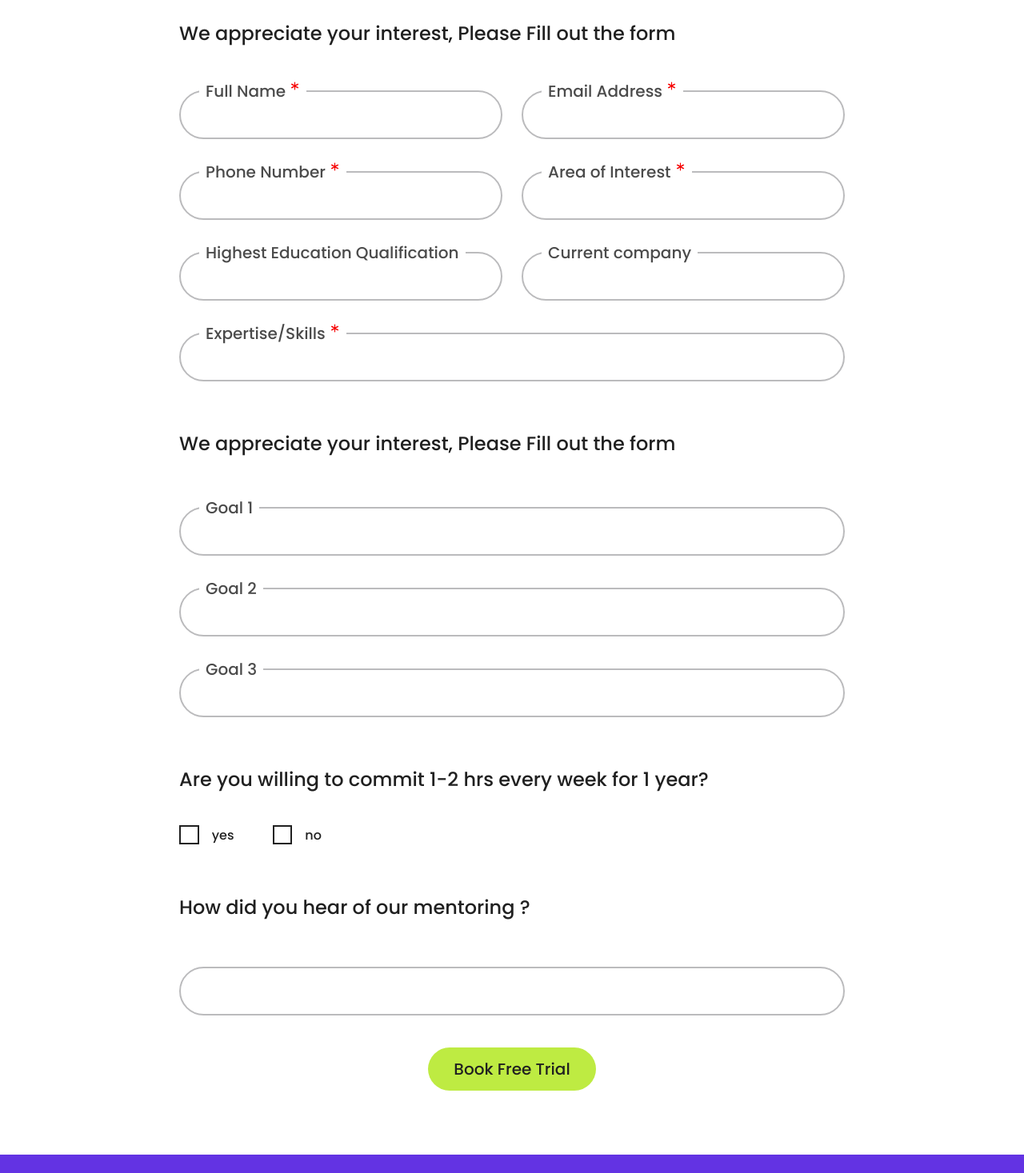
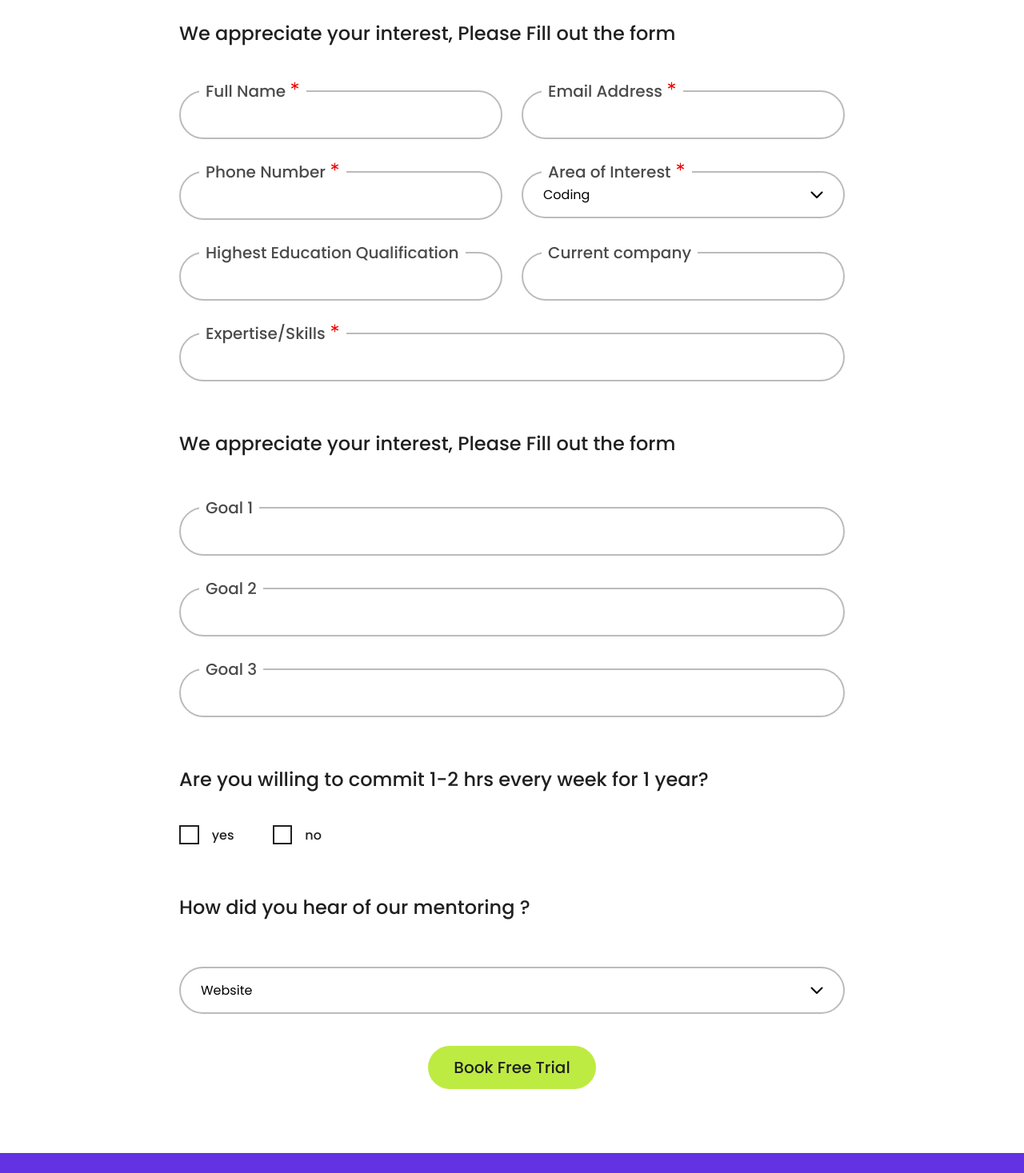
Before and after one commit to somdev-hub/talent-finder, a React (Vite) app: page /bookfreetrial in a window 1280 px wide. Shown: the part 469-1936 px from the top of the page at 80% size. Built offline with nearby package versions, Linux system fonts and the light colour scheme.

Commit message:
dropdown added

```diff
--- a/src/App.css
+++ b/src/App.css
@@ -50,7 +50,8 @@ input {
   outline: none;
 }
 
-input[type="file"] {
+input[type="file"],
+select {
   -webkit-appearance: none;
   -moz-appearance: none;
   appearance: none;
--- a/src/components/SubInput.jsx
+++ b/src/components/SubInput.jsx
@@ -3,6 +3,8 @@ import asterisk from "../assets/BookFreeTrial/asterisk.png";
 import attachment from "../assets/attachment.svg";
 import PropTypes from "prop-types";
 import Tooltip from "@mui/material/Tooltip";
+import down_arrow from "../assets/down-arrow.svg";
+import { GlobalStyles, MenuItem, Select } from "@mui/material";
 
 /**
  * A component that renders a form input with an optional label and file attachment button.
@@ -28,7 +30,9 @@ const SubInput = ({
   value,
   onBlur,
   error,
-  accept
+  accept,
+  select,
+  selectItems
 }) => {
   const [file, setFile] = useState(null);
   const fileRef = useRef(null);
@@ -75,22 +79,64 @@ const SubInput = ({
           accept={accept}
         />
       )}
-
-      <Tooltip title={error} placement="top" arrow>
+      {/* <Tooltip title={error} placement="top" arrow>
         <input
           id="input"
           type={type === "file" ? "text" : type}
           // required={required}
           name={name}
+          // placeholder={`${select ? "Select" : ""}`}
           value={type === "file" ? file?.name : value}
           disabled={type === "file" ? true : false}
           onChange={onChange}
           onBlur={onBlur}
-          className={`text-[14px] sm:text-[1rem] font-poppins-regular-20 p-[8px] sm:p-4 pl-[12px] sm:pl-[25px] box-border border-2 border-solid  ${
+          className={`text-[14px] sm:text-[1rem] font-poppins-regular-20 p-[8px] sm:p-4 pl-[12px] sm:pl-[25px] box-border border-2 border-solid w-full ${
             error ? "border-[#D20000]" : "border-text-light"
           } rounded-full inline-block`}
         />
-      </Tooltip>
+      </Tooltip> */}
+      {select ? (
+        <>
+          <select
+            name=""
+            id=""
+            defaultValue="Select"
+            placeholder="Select"
+            className={`text-[14px] sm:text-[1rem] font-poppins-regular-20 p-[8px] sm:p-4 pl-[12px] sm:pl-[25px] box-border border-2 border-solid w-full focus:outline-none bg-white cursor-pointer ${
+              error ? "border-[#D20000]" : "border-text-light"
+            } rounded-full inline-block`}
+          >
+            {selectItems.map((item, index) => (
+              <option value={item} key={index}>
+                {item}
+              </option>
+            ))}
+          </select>
+
+          <img
+            src={down_arrow}
+            className="absolute top-[10px] sm:top-[20%] right-[15px] sm:right-[20px] w-[20px] sm:w-auto cursor-pointer"
+            alt=""
+          />
+        </>
+      ) : (
+        <Tooltip title={error} placement="top" arrow>
+          <input
+            id="input"
+            type={type === "file" ? "text" : type}
+            // required={required}
+            name={name}
+            // placeholder={`${select ? "Select" : ""}`}
+            value={type === "file" ? file?.name : value}
+            disabled={type === "file" ? true : false}
+            onChange={onChange}
+            onBlur={onBlur}
+            className={`text-[14px] sm:text-[1rem] font-poppins-regular-20 p-[8px] sm:p-4 pl-[12px] sm:pl-[25px] box-border border-2 border-solid w-full ${
+              error ? "border-[#D20000]" : "border-text-light"
+            } rounded-full inline-block`}
+          />
+        </Tooltip>
+      )}
     </div>
   );
 };
--- a/src/pages/BookFreeTrial/Form.jsx
+++ b/src/pages/BookFreeTrial/Form.jsx
@@ -70,10 +70,7 @@ const Form = () => {
         !/\S+@\S+\.\S+/.test(values[fieldName])
       ) {
         errors[fieldName] = `${fieldLabel} is invalid`;
-      } else if (
-        fieldName === "phone" &&
-        !/^\d{10}$/.test(values[fieldName])
-      ) {
+      } else if (fieldName === "phone" && !/^\d{10}$/.test(values[fieldName])) {
         errors[fieldName] = `${fieldLabel} is invalid`;
       }
     }
@@ -156,6 +153,8 @@ const Form = () => {
                   onChange={handleChange}
                   error={errorData.areaOfInterest}
                   onBlur={validateField}
+                  select={true}
+                  selectItems={["Coding", "Designing", "Marketing"]}
                 />
               </div>
               <div className="flex sm:flex-row flex-col gap-[1.5rem] w-full">
@@ -262,13 +261,20 @@ const Form = () => {
                   How did you hear of our mentoring ?
                 </h3>
                 <div className="hidden sm:block">
-                  <SubInput name="howDidYouHear" onChange={handleChange} />
+                  <SubInput
+                    name="howDidYouHear"
+                    onChange={handleChange}
+                    select={true}
+                    selectItems={["Website", "Social media"]}
+                  />
                 </div>
                 <div className="block sm:hidden">
                   <SubInput
                     label="How did you hear of our mentoring ?"
                     name="howDidYouHear"
                     onChange={handleChange}
+                    select={true}
+                    selectItems={["Coding", "Designing", "Marketing"]}
                   />
                 </div>
               </div>
--- a/src/pages/HireForm/Form.jsx
+++ b/src/pages/HireForm/Form.jsx
@@ -152,6 +152,8 @@ const Form = () => {
               name="howDidYouHear"
               onChange={handleInput}
               value={selectedOptions.howDidYouHear}
+              select={true}
+              selectItems={["Coding", "Designing", "Marketing"]}
             />
           </div>
 
--- a/src/pages/PlacementForm/Form.jsx
+++ b/src/pages/PlacementForm/Form.jsx
@@ -198,6 +198,8 @@ const Form = () => {
                     name="howDidYouHear"
                     onChange={handleChange}
                     value={formData.howDidYouHear}
+                    select={true}
+                  selectItems={["Coding", "Designing", "Marketing"]}
                   />
                 </div>
                 <div className="block sm:hidden">
@@ -206,6 +208,8 @@ const Form = () => {
                     name="howDidYouHear"
                     onChange={handleChange}
                     value={formData.howDidYouHear}
+                    select={true}
+                  selectItems={["Coding", "Designing", "Marketing"]}
                   />
                 </div>
               </div>
```
Also changed, not shown: src/assets/down-arrow.svg (added).
